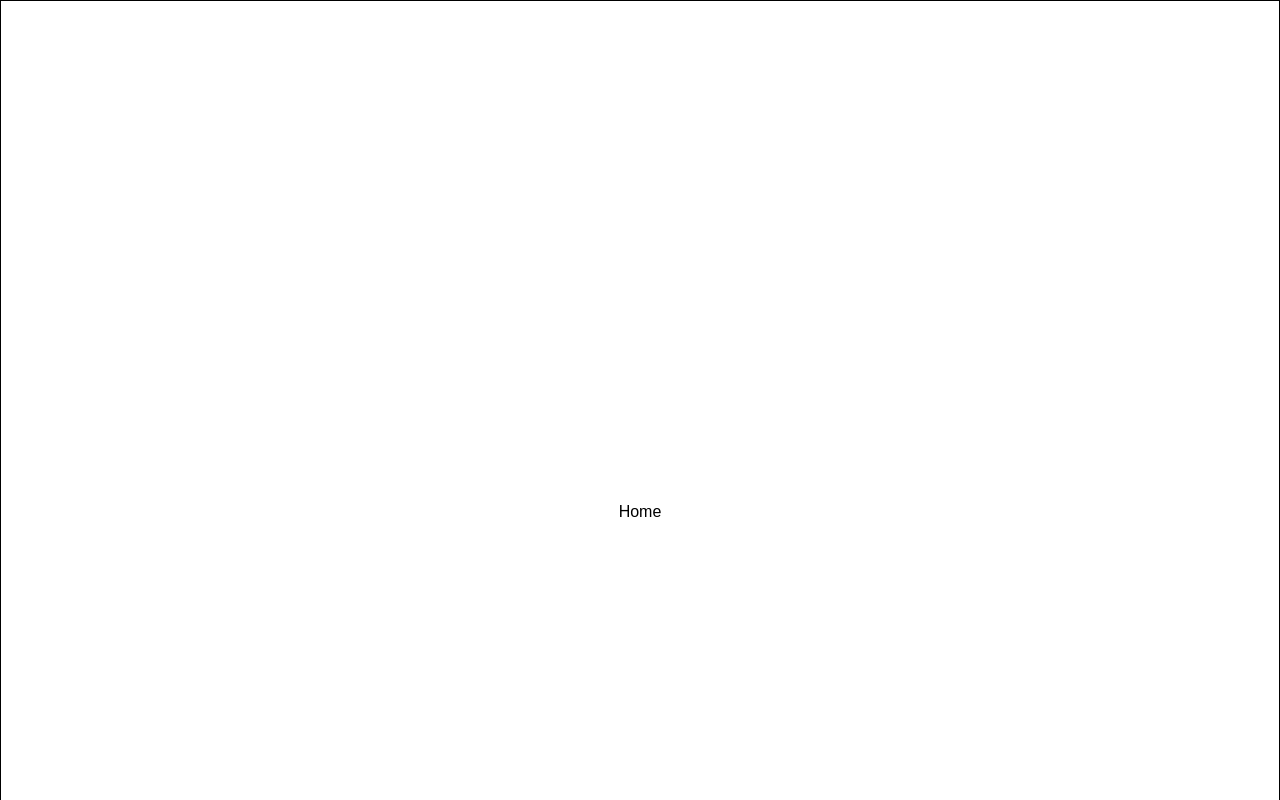
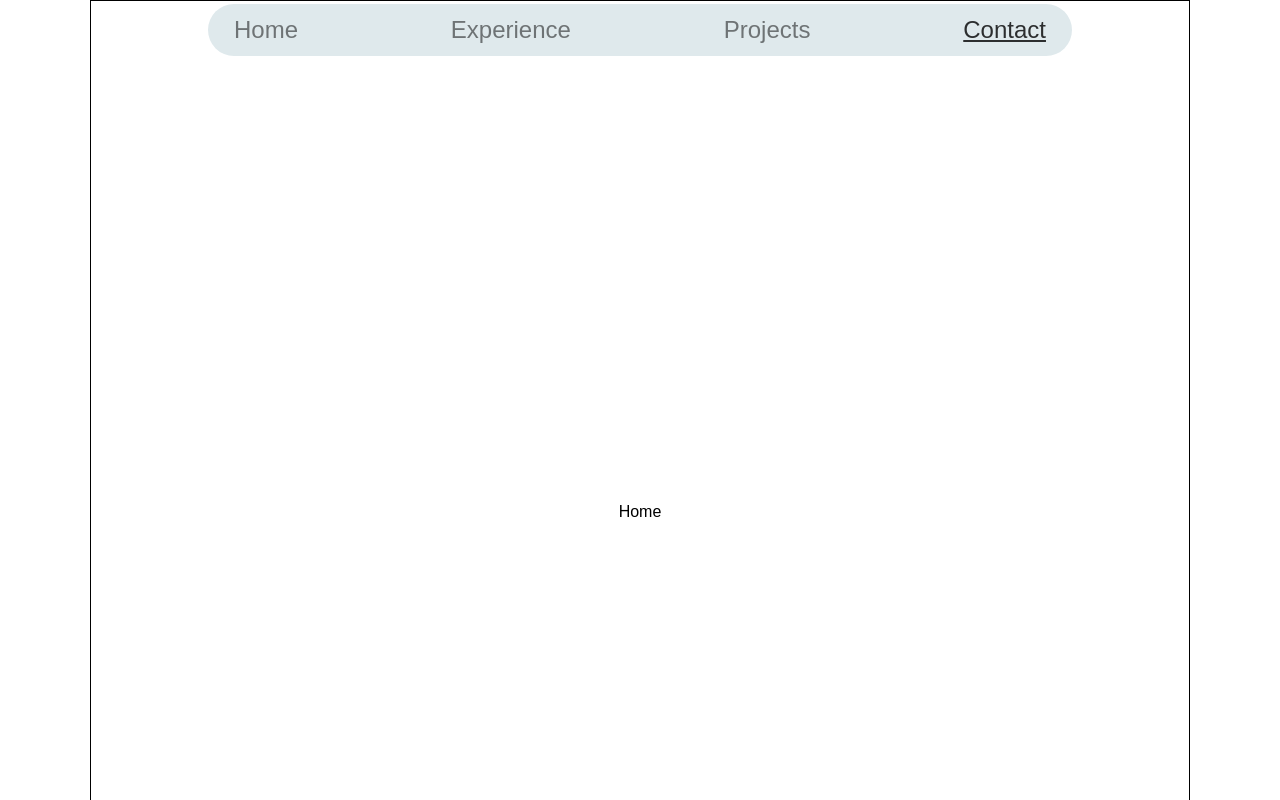
Before and after one commit to davidsondefaria/davidson, a Next.js app: page /experimental in a window 1280 px wide. Shown: the top 800 px of the page. Built offline with nearby package versions, Linux system fonts and the light colour scheme; a web font is replaced by a local one.

Commit message:
feat: header change per section

```diff
--- a/src/app/components/atoms/NavButton.tsx
+++ b/src/app/components/atoms/NavButton.tsx
@@ -7,7 +7,7 @@ const NavButton = ({ title, redirect, active = false }: INavButton) => {
   return (
     <Link
       href={redirect}
-      className={`p-[10px] hover:opacity-100 ${
+      className={`text-2xl p-[10px] hover:opacity-100 ${
         active ? "underline underline-offset-2 opacity-80" : "opacity-50"
       }`}
     >
--- a/src/app/components/molecules/NavBar.tsx
+++ b/src/app/components/molecules/NavBar.tsx
@@ -2,12 +2,17 @@
 import React from "react";
 import NavButton from "../atoms/NavButton";
 import { navButtons } from "@/lib/constants";
+import { INavBar } from "@/types";
 
-const NavBar = () => {
+const NavBar = ({ activeSection = "Home" }: INavBar) => {
   return (
     <nav className="flex w-full justify-between">
       {navButtons.map((button) => (
-        <NavButton {...button} active={true} key={`nav-${button.title}`} />
+        <NavButton
+          {...button}
+          active={activeSection === button.title}
+          key={`nav-${button.title}`}
+        />
       ))}
     </nav>
   );
--- a/src/app/components/organisms/Contact.tsx
+++ b/src/app/components/organisms/Contact.tsx
@@ -6,7 +6,7 @@ const Contact = () => {
   const { ref } = useSectionInView("Contact");
   return (
     <section
-      id="Contact"
+      id="contact"
       ref={ref}
       className="border h-[1024px] flex justify-center items-center"
     >
--- a/src/app/components/organisms/Header.tsx
+++ b/src/app/components/organisms/Header.tsx
@@ -1,8 +1,12 @@
 "use client";
 import React from "react";
-import { usePathname, useSelectedLayoutSegment } from "next/navigation";
 import NavBar from "../molecules/NavBar";
 import { useActiveSectionContext } from "@/context";
+
+const headerClasses = (section: string) =>
+  section === "Home"
+    ? `absolute top-[40px] w-[440px]`
+    : "fixed top-0 left-1/2 -translate-x-2/4 px-4 mt-1 w-full max-w-[864px] bg-background-100 rounded-full";
 
 const Header = () => {
   const { activeSection, setActiveSection, setTimeOfLastClick } =
@@ -10,10 +14,18 @@ const Header = () => {
   console.log(activeSection);
 
   return (
-    <div className="absolute top-[1024px]">
-      <div className="w-[440px] border">
-        <NavBar />
-      </div>
+    <div className={headerClasses(activeSection)}>
+      {activeSection === "Home" && (
+        <div className="border">
+          <h1 className="text-8xl font-bold">Hello, I'm</h1>
+          <h1 className="text-8xl font-bold">Davidson</h1>
+          <p className="text-2xl">
+            I create dynamic web solutions to deliver seamless digital
+            experiences.
+          </p>
+        </div>
+      )}
+      <NavBar activeSection={activeSection} />
     </div>
   );
 };
--- a/src/app/components/organisms/Home.tsx
+++ b/src/app/components/organisms/Home.tsx
@@ -6,7 +6,7 @@ const Home = () => {
   const { ref } = useSectionInView("Home");
   return (
     <section
-      id="Home"
+      id="home"
       ref={ref}
       className="border h-[1024px] flex justify-center items-center"
     >
--- a/src/app/layout.tsx
+++ b/src/app/layout.tsx
@@ -36,7 +36,7 @@ export default function RootLayout({
   return (
     <html lang="en">
       <body className={cn("h-full antialiased", inriaSans.className)}>
-        <main className="static">
+        <main className="static max-w-[1440px] m-auto px-[90px]">
           <Providers>{children}</Providers>
         </main>
       </body>
```
Also changed, not shown: src/types/index.ts (+7 -1 lines).
